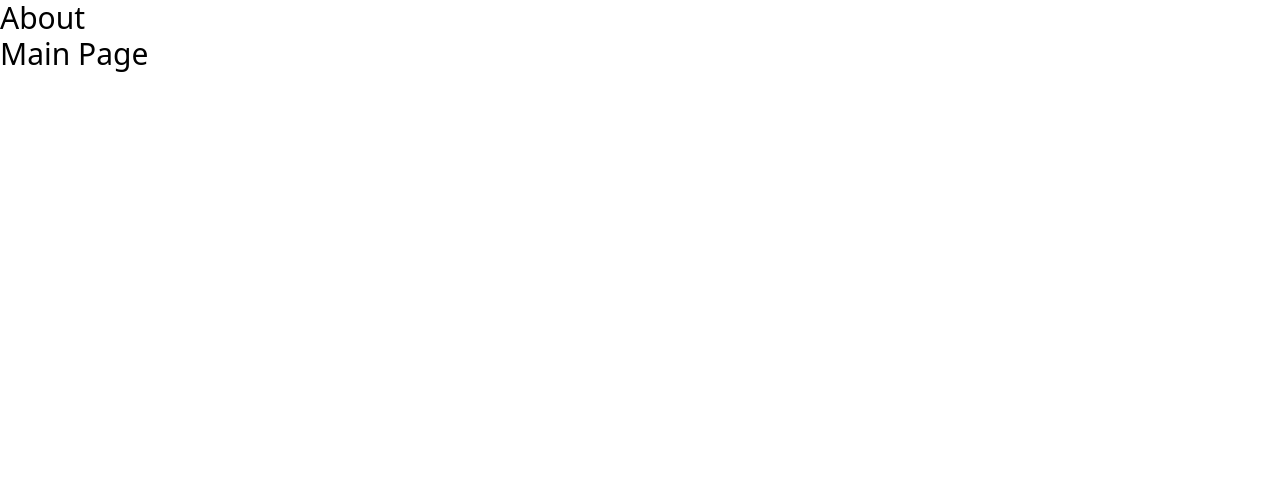
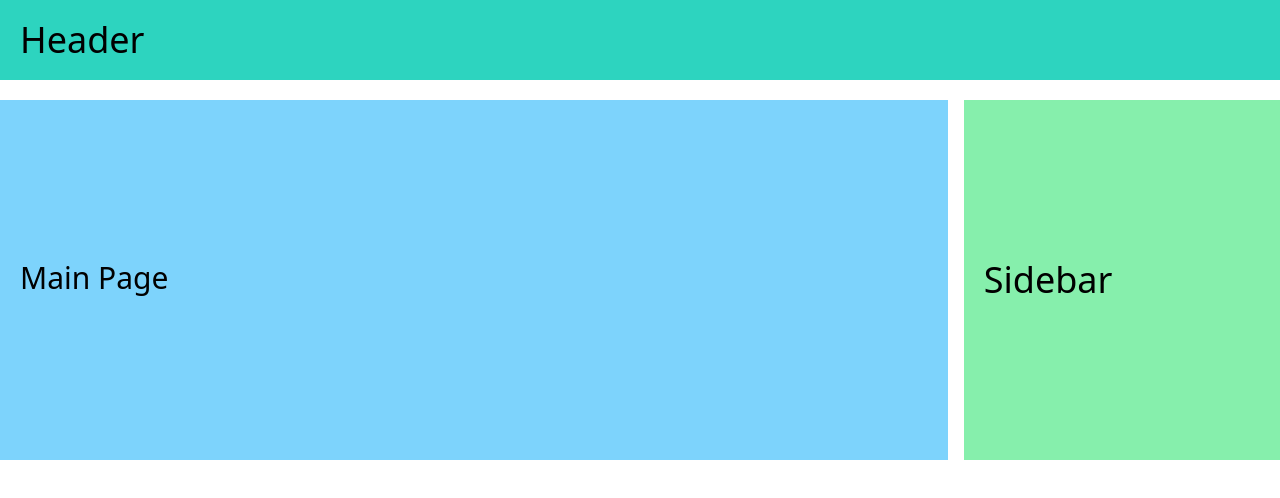
Before and after one commit to CodingWon/react_mall_prj, a React (Create React App) app: page / in a window 1280 px wide. Shown: the top 498 px of the page. Built offline with nearby package versions, Linux system fonts and the light colour scheme.

Commit message:
BasicLayout 구성

```diff
--- /dev/null
+++ b/src/layouts/BasicLayout.js
@@ -0,0 +1,22 @@
+import React from "react";
+
+function BasicLayout({ children }) {
+    return (
+        <>
+            <header className="bg-teal-400 p-5">
+                <h1 className="text-2xl md:text-4xl">Header</h1>
+            </header>
+            <div className="bg-white my-5 w-full flex flex-col space-y-4 md:flex-row md:space-x-4
+md:space-y-0">
+                <main className="bg-sky-300 md:w-2/3 lg:w-3/4 px-5 py-40">
+                    {children}
+                </main>
+                <aside className="bg-green-300 md:w-1/3 lg:w-1/4 px-5 py-40">
+                    <h1 className="text-2xl md:text-4xl"> Sidebar </h1>
+                </aside>
+            </div>
+        </>
+    );
+}
+
+export default BasicLayout;
--- a/src/pages/AboutPage.js
+++ b/src/pages/AboutPage.js
@@ -1,10 +1,11 @@
 import React from "react";
+import BasicLayout from "../layouts/BasicLayout";
 
 function AboutPage(props){
     return(
-        <div className="text-3xl">
-        <div>About Page</div>
-    </div>
+        <BasicLayout>
+            <div className={'text-3xl'}>AboutPage</div>
+        </BasicLayout>
     );
 }
 
--- a/src/pages/MainPage.js
+++ b/src/pages/MainPage.js
@@ -1,14 +1,12 @@
 import React from "react"
 import { Link } from "react-router-dom";
+import BasicLayout from "../layouts/BasicLayout";
 
 function MainPage (props){
     return(
-        <div className="text-3xl">
-            <div>
-                <Link to ={'/about'}>About</Link>
-            </div>
-            <div>Main Page</div>
-        </div>
+        <BasicLayout>
+            <div className={'text-3xl'}>Main Page</div>
+        </BasicLayout>
     );
 
 }
```
